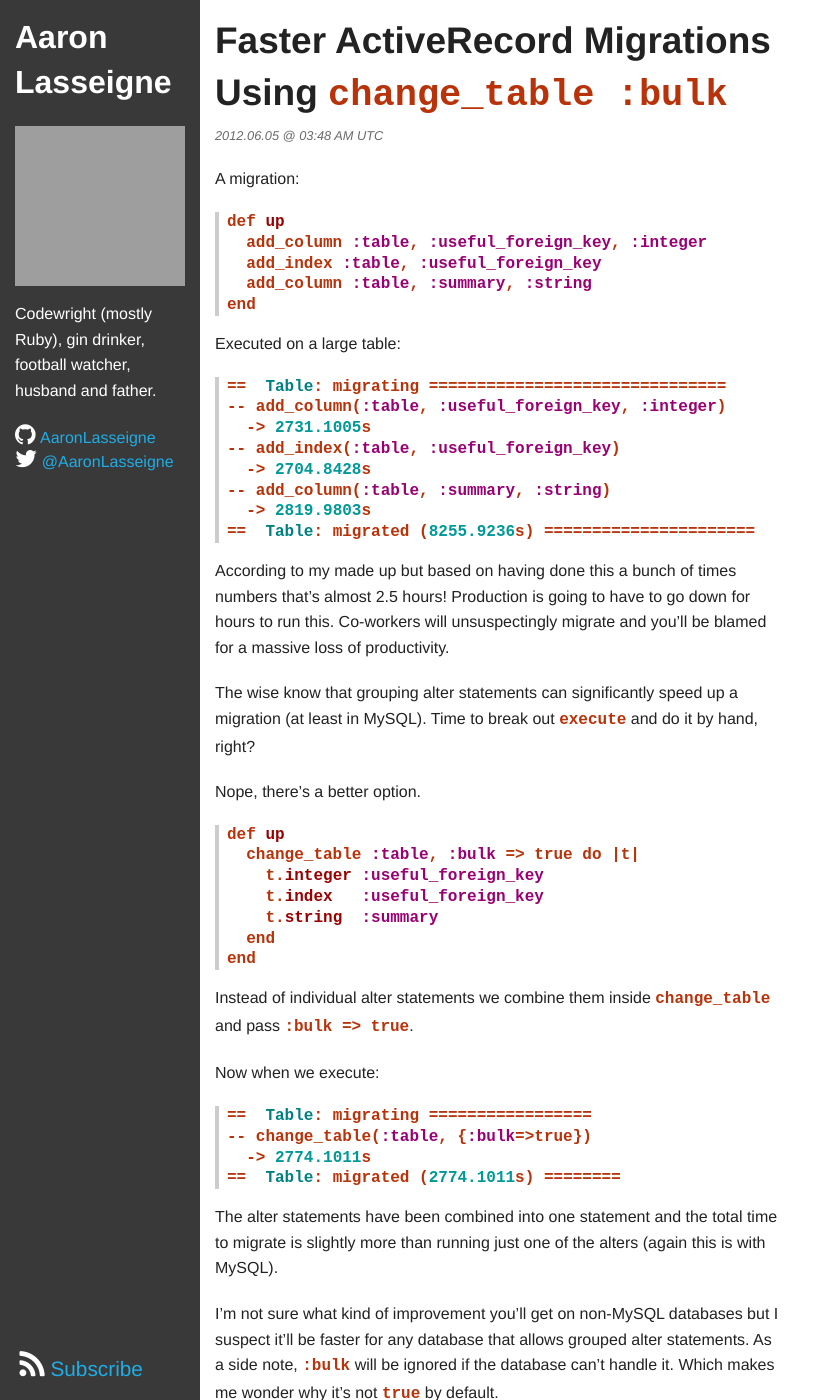
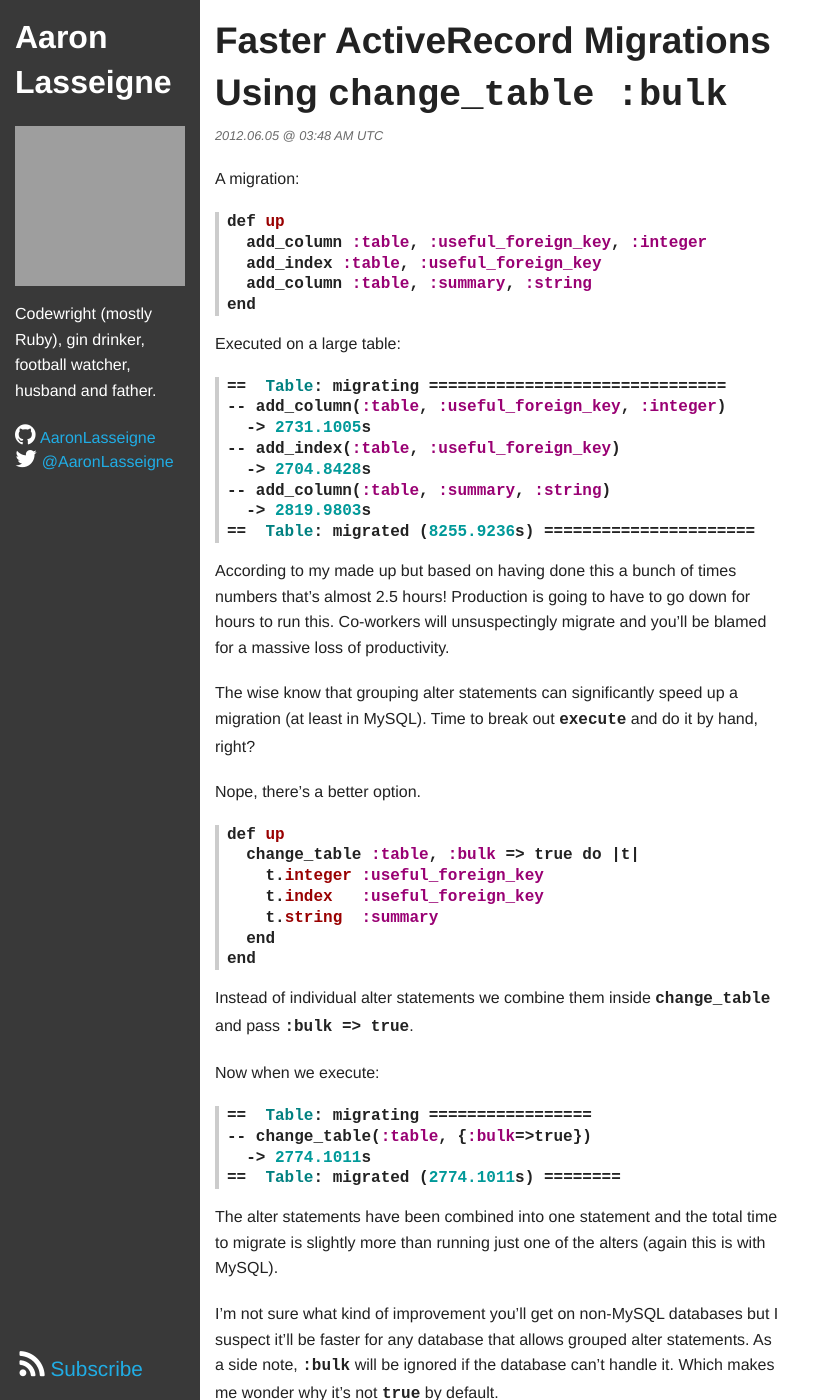
Before and after one commit to AaronLasseigne/aaronlasseigne.github.com, a Jekyll site: the page built from _posts/2012-06-05-faster-activerecord-migrations-using-change-table-bulk.markdown, in a window 1280 px wide and 1400 px high. Shown: the whole window, without its empty margins (0-825 px from the left). Built offline with Jekyll 4.4.1, drawn with Linux system fonts in a browser that asks for light colours; grey boxes are pictures that could not be loaded.

Commit message:
merge code.css into syntax.css and fix code color

```diff
--- a/css/code.css
+++ /dev/null
@@ -1,3 +0,0 @@
-.highlight pre code {
-  line-height: 1.3;
-}
--- a/css/syntax.css
+++ b/css/syntax.css
@@ -1,8 +1,12 @@
+code {
+  color: #222222;
+}
 .highlight  {
   background: #ffffff;
   border-left: 0.25em solid #ccc;
+  line-height: 1.3;
+  margin-bottom: 0.9375em;
   padding-left: 0.5em;
-  margin-bottom: 0.9375em;
 }
 .highlight .c { color: #999988; font-style: italic } /* Comment */
 .highlight .err { color: #a61717; background-color: #e3d2d2 } /* Error */
```
Also changed, not shown: assets/all.css.
